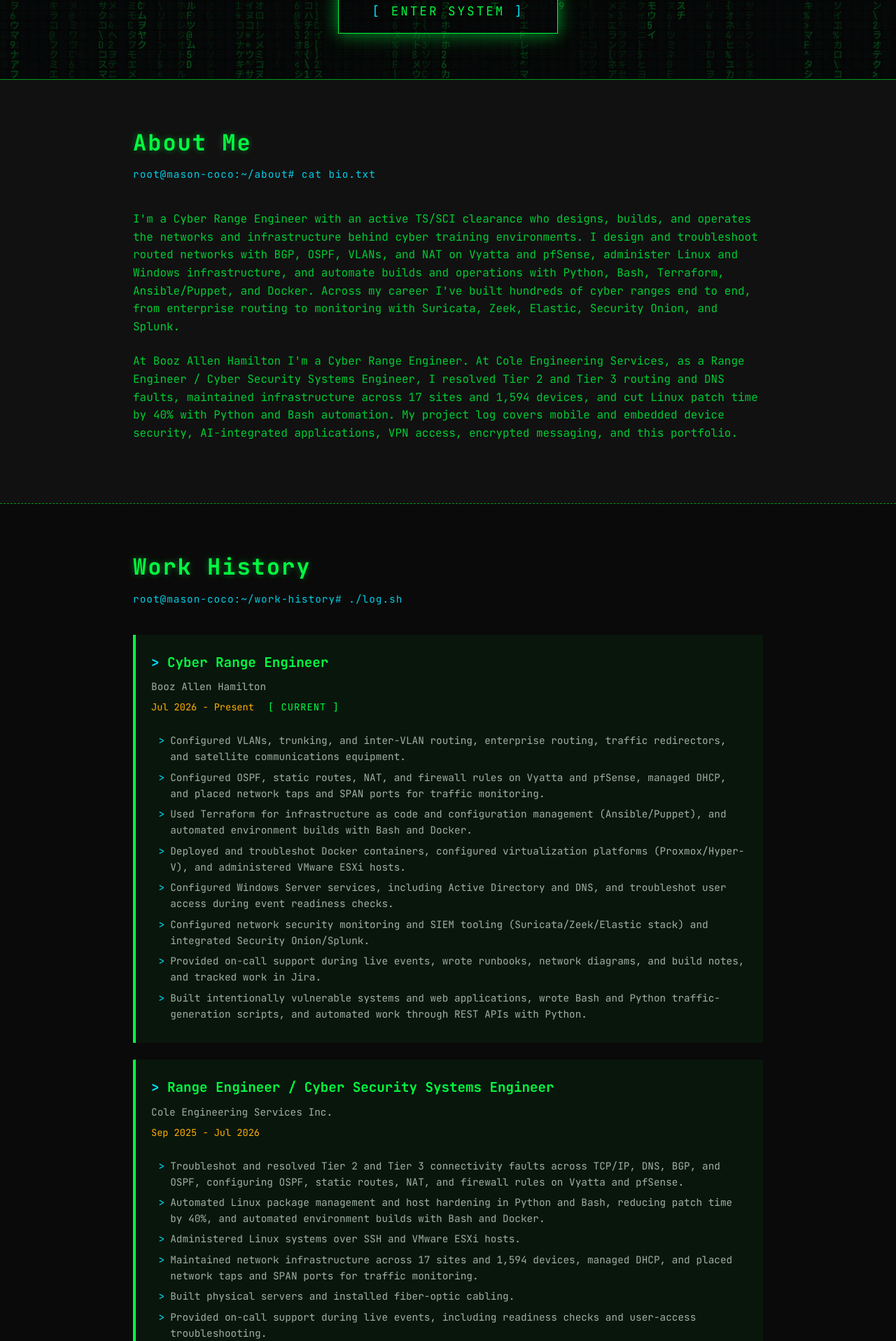
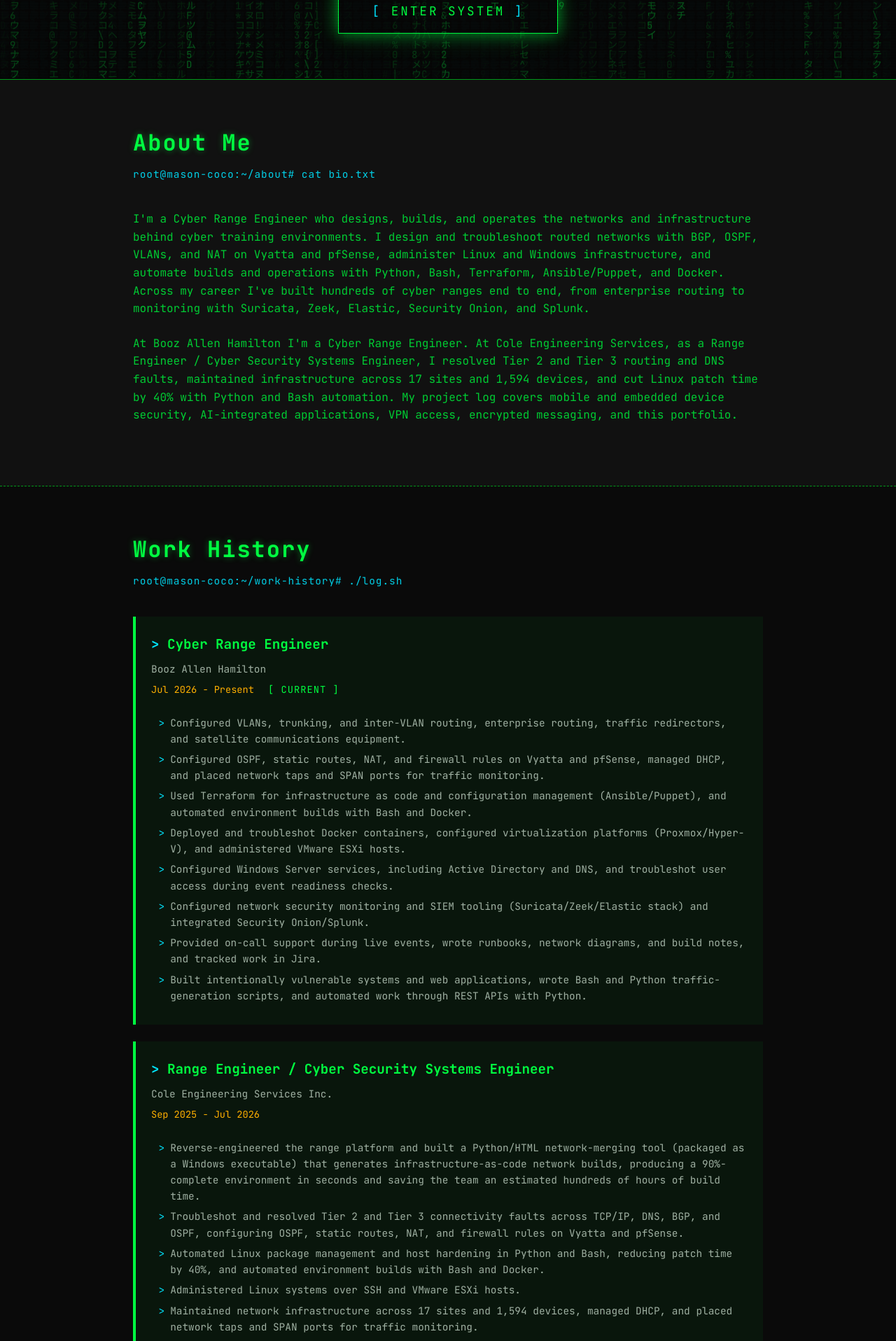
Before and after one commit to mcoco35/mason-coco-portfolio, a React (Create React App) app: page / in a window 1280 px wide. Shown: the part 686-2602 px from the top of the page at 70% size. Built offline with nearby package versions, Linux system fonts and the light colour scheme.

Commit message:
Remove clearance wording and add the Cole network-merging tool
Drop TS/SCI from the About opening and record the Python/HTML build tool on the Sep 2025 Cole entry.

Co-authored-by: Mason Coco <mcoco35@users.noreply.github.com>

```diff
--- a/src/App.js
+++ b/src/App.js
@@ -228,7 +228,7 @@ function App() {
             <h2>About Me <span className="cursor-blink">_</span></h2>
             <div className="binary-divider">root@mason-coco:~/about# cat bio.txt</div>
             <p>
-              I'm a Cyber Range Engineer with an active TS/SCI clearance who designs, builds, and operates the networks and infrastructure behind cyber training environments. I design and troubleshoot routed networks with BGP, OSPF, VLANs, and NAT on Vyatta and pfSense, administer Linux and Windows infrastructure, and automate builds and operations with Python, Bash, Terraform, Ansible/Puppet, and Docker. Across my career I've built hundreds of cyber ranges end to end, from enterprise routing to monitoring with Suricata, Zeek, Elastic, Security Onion, and Splunk.
+              I'm a Cyber Range Engineer who designs, builds, and operates the networks and infrastructure behind cyber training environments. I design and troubleshoot routed networks with BGP, OSPF, VLANs, and NAT on Vyatta and pfSense, administer Linux and Windows infrastructure, and automate builds and operations with Python, Bash, Terraform, Ansible/Puppet, and Docker. Across my career I've built hundreds of cyber ranges end to end, from enterprise routing to monitoring with Suricata, Zeek, Elastic, Security Onion, and Splunk.
             </p>
             <p>
               At Booz Allen Hamilton I'm a Cyber Range Engineer. At Cole Engineering Services, as a Range Engineer / Cyber Security Systems Engineer, I resolved Tier 2 and Tier 3 routing and DNS faults, maintained infrastructure across 17 sites and 1,594 devices, and cut Linux patch time by 40% with Python and Bash automation. My project log covers mobile and embedded device security, AI-integrated applications, VPN access, encrypted messaging, and this portfolio.
@@ -262,6 +262,7 @@ function App() {
               <p className="institution">Cole Engineering Services Inc.</p>
               <p className="dates">Sep 2025 - Jul 2026</p>
               <ul>
+                <li>Reverse-engineered the range platform and built a Python/HTML network-merging tool (packaged as a Windows executable) that generates infrastructure-as-code network builds, producing a 90%-complete environment in seconds and saving the team an estimated hundreds of hours of build time.</li>
                 <li>Troubleshot and resolved Tier 2 and Tier 3 connectivity faults across TCP/IP, DNS, BGP, and OSPF, configuring OSPF, static routes, NAT, and firewall rules on Vyatta and pfSense.</li>
                 <li>Automated Linux package management and host hardening in Python and Bash, reducing patch time by 40%, and automated environment builds with Bash and Docker.</li>
                 <li>Administered Linux systems over SSH and VMware ESXi hosts.</li>
```
Also changed, not shown: cv2.txt, 1 other file (tests, documents, lock files or other folders).
